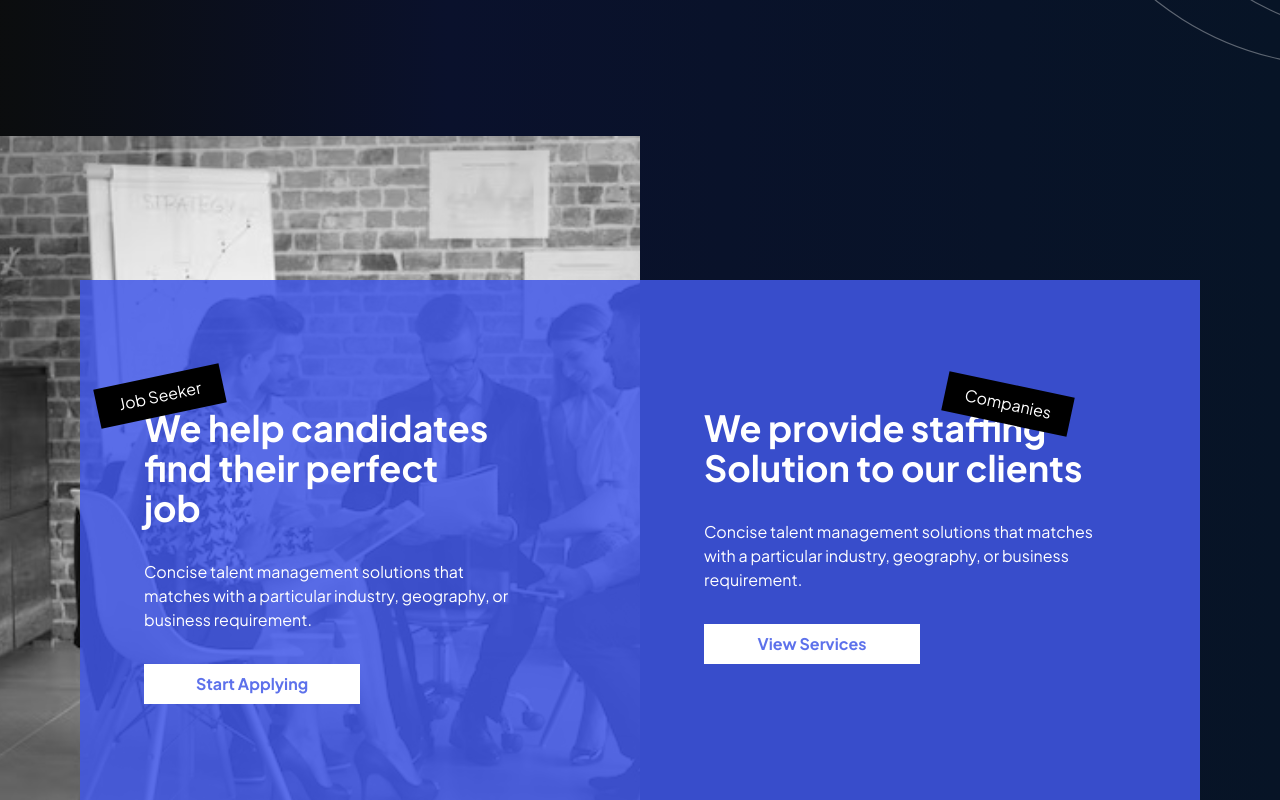
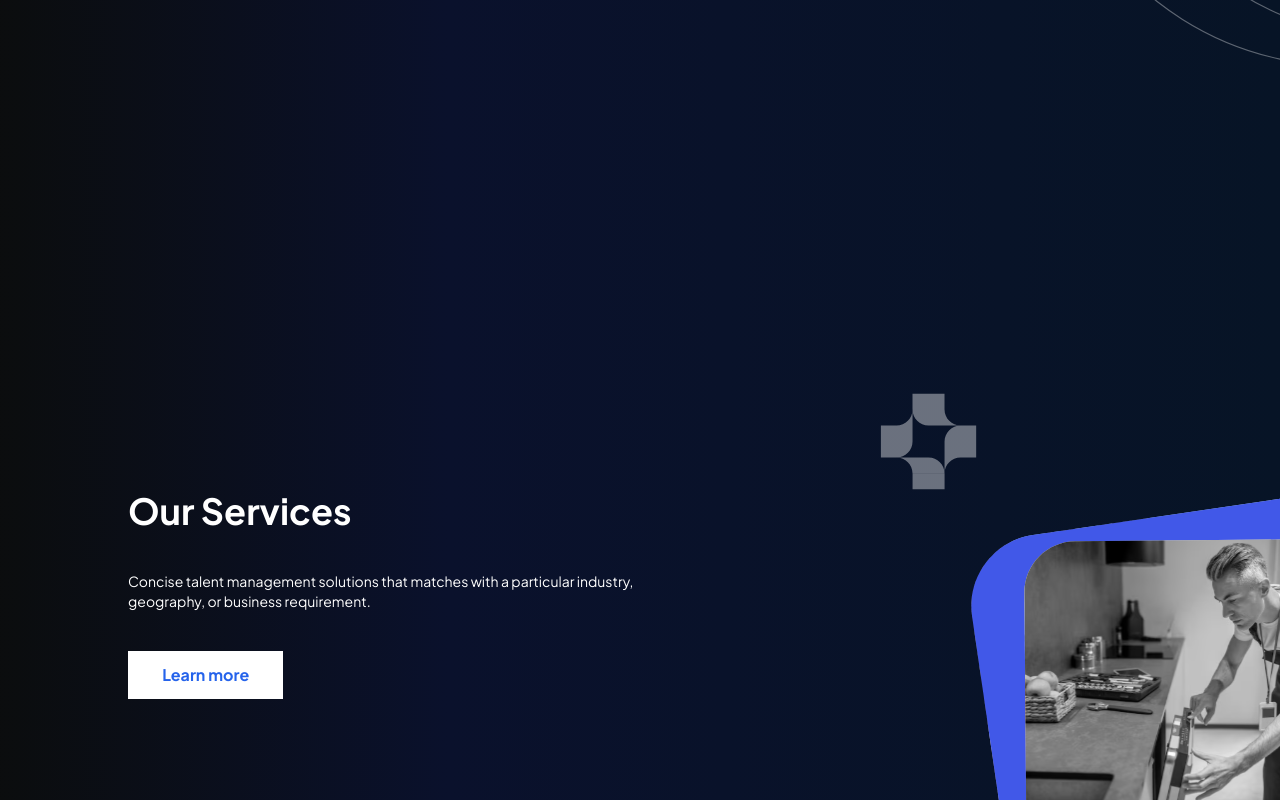
Before and after one commit to Tayyabbutt1133/Amglobe-tailwind-new-design, a React (Vite) app in the folder amglobetailwind/: page / in a window 1280 px wide. Shown: the part 1940-2740 px from the top of the page. Built offline with nearby package versions, Linux system fonts and the light colour scheme.

Commit message:
app commit

```diff
--- a/amglobetailwind/src/App.jsx
+++ b/amglobetailwind/src/App.jsx
@@ -17,7 +17,7 @@ function App() {
       <Navbar />
       <Main />
       <Sol />
-       <Serve />
+       {/* <Serve /> */}
       <Services />
       <Choose />
       <Industries/>
```
